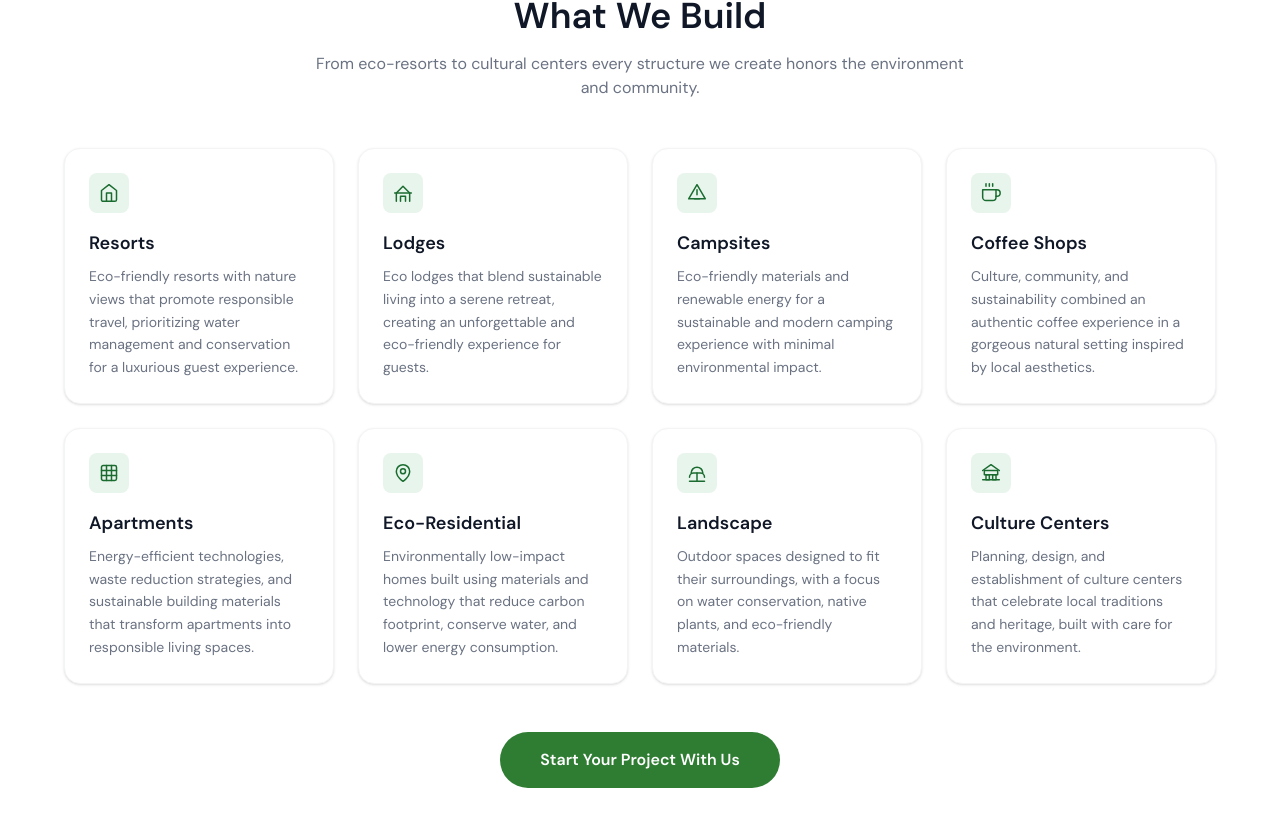
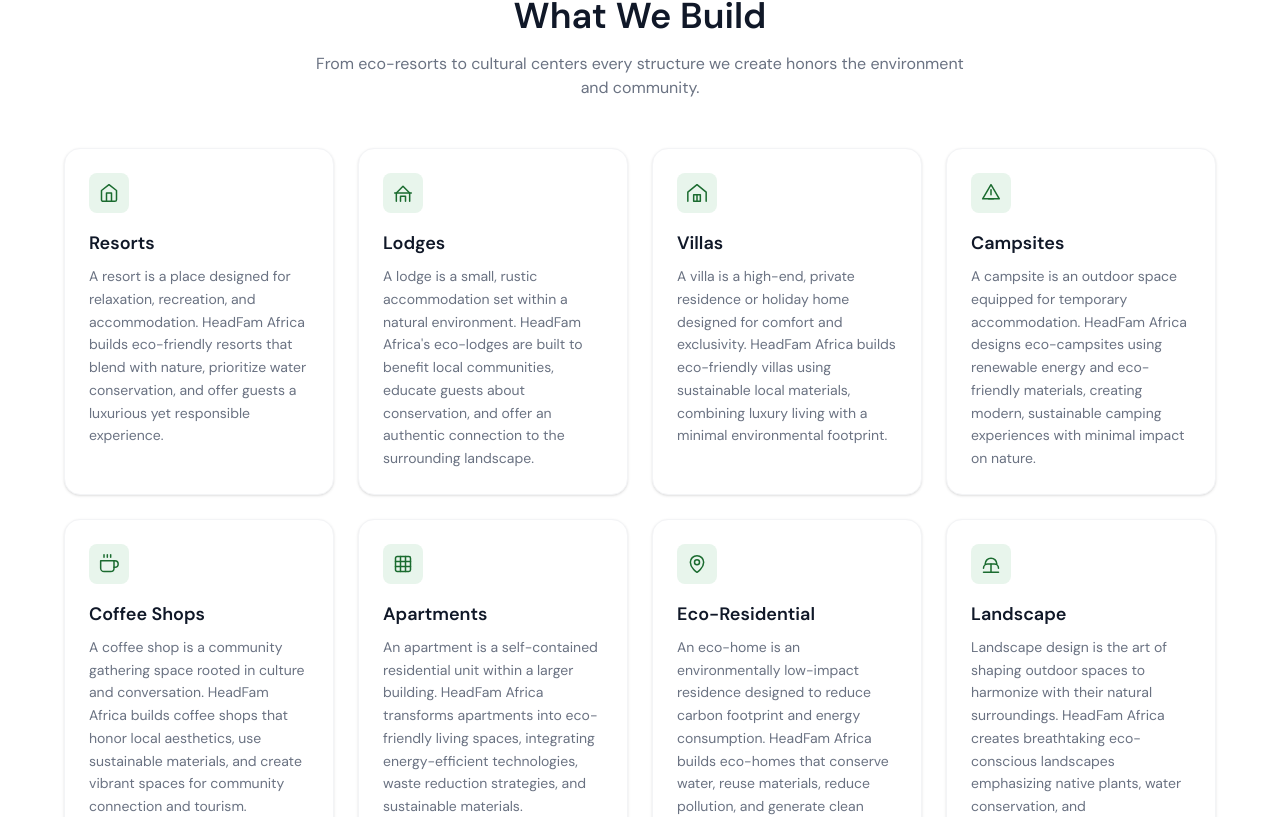
Before and after one commit to muhorakeye/Headfam, a React (Vite) app: page / in a window 1280 px wide. Shown: the part 1051-1868 px from the top of the page. Built offline with nearby package versions, Linux system fonts and the light colour scheme.

Commit message:
feat(content): add Villa to WhatWeBuild/EcoServices/ArchServices, update service descriptions, add contact on hero last slide, add forest/mountain specialization to WhoWeAre

```diff
--- a/src/components/sections/Home/WhatWeBuild.tsx
+++ b/src/components/sections/Home/WhatWeBuild.tsx
@@ -14,7 +14,7 @@
   {
     title: 'Resorts',
     description:
-      'Eco-friendly resorts with nature views that promote responsible travel, prioritizing water management and conservation for a luxurious guest experience.',
+      'A resort is a place designed for relaxation, recreation, and accommodation. HeadFam Africa builds eco-friendly resorts that blend with nature, prioritize water conservation, and offer guests a luxurious yet responsible experience.',
     icon: (
       <svg viewBox="0 0 24 24" fill="none" stroke="currentColor" strokeWidth="1.8" strokeLinecap="round" strokeLinejoin="round" className="w-5 h-5 text-forest">
         <path d="M3 9l9-7 9 7v11a2 2 0 0 1-2 2H5a2 2 0 0 1-2-2z" />
@@ -25,7 +25,7 @@
   {
     title: 'Lodges',
     description:
-      'Eco lodges that blend sustainable living into a serene retreat, creating an unforgettable and eco-friendly experience for guests.',
+      'A lodge is a small, rustic accommodation set within a natural environment. HeadFam Africa\'s eco-lodges are built to benefit local communities, educate guests about conservation, and offer an authentic connection to the surrounding landscape.',
     icon: (
       <svg viewBox="0 0 24 24" fill="none" stroke="currentColor" strokeWidth="1.8" strokeLinecap="round" strokeLinejoin="round" className="w-5 h-5 text-forest">
         <path d="M4 22V12L12 4l8 8v10" />
@@ -35,9 +35,21 @@
     ),
   },
   {
+    title: 'Villas',
+    description:
+      'A villa is a high-end, private residence or holiday home designed for comfort and exclusivity. HeadFam Africa builds eco-friendly villas using sustainable local materials, combining luxury living with a minimal environmental footprint.',
+    icon: (
+      <svg viewBox="0 0 24 24" fill="none" stroke="currentColor" strokeWidth="1.8" strokeLinecap="round" strokeLinejoin="round" className="w-5 h-5 text-forest">
+        <path d="M1 22V11L12 2l11 9v11" />
+        <rect x="8" y="14" width="8" height="8" />
+        <line x1="12" y1="14" x2="12" y2="22" />
+      </svg>
+    ),
+  },
+  {
     title: 'Campsites',
     description:
-      'Eco-friendly materials and renewable energy for a sustainable and modern camping experience with minimal environmental impact.',
+      'A campsite is an outdoor space equipped for temporary accommodation. HeadFam Africa designs eco-campsites using renewable energy and eco-friendly materials, creating modern, sustainable camping experiences with minimal impact on nature.',
     icon: (
       <svg viewBox="0 0 24 24" fill="none" stroke="currentColor" strokeWidth="1.8" strokeLinecap="round" strokeLinejoin="round" className="w-5 h-5 text-forest">
         <polygon points="12 2 2 19 22 19" />
@@ -49,7 +61,7 @@
   {
     title: 'Coffee Shops',
     description:
-      'Culture, community, and sustainability combined an authentic coffee experience in a gorgeous natural setting inspired by local aesthetics.',
+      'A coffee shop is a community gathering space rooted in culture and conversation. HeadFam Africa builds coffee shops that honor local aesthetics, use sustainable materials, and create vibrant spaces for community connection and tourism.',
     icon: (
       <svg viewBox="0 0 24 24" fill="none" stroke="currentColor" strokeWidth="1.8" strokeLinecap="round" strokeLinejoin="round" className="w-5 h-5 text-forest">
         <path d="M18 8h1a4 4 0 0 1 0 8h-1" />
@@ -63,7 +75,7 @@
   {
     title: 'Apartments',
     description:
-      'Energy-efficient technologies, waste reduction strategies, and sustainable building materials that transform apartments into responsible living spaces.',
+      'An apartment is a self-contained residential unit within a larger building. HeadFam Africa transforms apartments into eco-friendly living spaces, integrating energy-efficient technologies, waste reduction strategies, and sustainable materials.',
     icon: (
       <svg viewBox="0 0 24 24" fill="none" stroke="currentColor" strokeWidth="1.8" strokeLinecap="round" strokeLinejoin="round" className="w-5 h-5 text-forest">
         <rect x="3" y="3" width="18" height="18" rx="2" />
@@ -77,7 +89,7 @@
   {
     title: 'Eco-Residential',
     description:
-      'Environmentally low-impact homes built using materials and technology that reduce carbon footprint, conserve water, and lower energy consumption.',
+      'An eco-home is an environmentally low-impact residence designed to reduce carbon footprint and energy consumption. HeadFam Africa builds eco-homes that conserve water, reuse materials, reduce pollution, and generate clean energy.',
     icon: (
       <svg viewBox="0 0 24 24" fill="none" stroke="currentColor" strokeWidth="1.8" strokeLinecap="round" strokeLinejoin="round" className="w-5 h-5 text-forest">
         <path d="M12 22s8-5 8-12A8 8 0 0 0 4 10c0 7 8 12 8 12z" />
@@ -88,7 +100,7 @@
   {
     title: 'Landscape',
     description:
-      'Outdoor spaces designed to fit their surroundings, with a focus on water conservation, native plants, and eco-friendly materials.',
+      'Landscape design is the art of shaping outdoor spaces to harmonize with their natural surroundings. HeadFam Africa creates breathtaking eco-conscious landscapes emphasizing native plants, water conservation, and environmentally friendly materials.',
     icon: (
       <svg viewBox="0 0 24 24" fill="none" stroke="currentColor" strokeWidth="1.8" strokeLinecap="round" strokeLinejoin="round" className="w-5 h-5 text-forest">
         <path d="M12 22V12" />
@@ -101,7 +113,7 @@
   {
     title: 'Culture Centers',
     description:
-      'Planning, design, and establishment of culture centers that celebrate local traditions and heritage, built with care for the environment.',
+      'A culture center is a space that promotes and preserves the arts, heritage, and traditions of a community. HeadFam Africa designs and builds culture centers that celebrate local identity in an environmentally responsible and inclusive way.',
     icon: (
       <svg viewBox="0 0 24 24" fill="none" stroke="currentColor" strokeWidth="1.8" strokeLinecap="round" strokeLinejoin="round" className="w-5 h-5 text-forest">
         <line x1="2" y1="20" x2="22" y2="20" />
--- a/src/components/sections/ecoconstruction/EcoServices.tsx
+++ b/src/components/sections/ecoconstruction/EcoServices.tsx
@@ -40,6 +40,15 @@
   },
   {
     id: 2,
+    title: 'Villas',
+    short: 'High-end eco-friendly private residences',
+    description: 'A villa is a high-end private residence or holiday home built for comfort, exclusivity, and style. HeadFam Africa constructs eco-friendly villas using sustainable local materials and energy-efficient systems, delivering luxury living that respects the environment and uplifts the surrounding community.',
+    detail1: { label: 'Best for', value: 'Private homeowners, holiday home developers, luxury hospitality' },
+    detail2: { label: 'Key feature', value: 'Luxury finishes, sustainable materials, low carbon footprint' },
+    svg: (<svg width="28" height="28" viewBox="0 0 24 24" fill="none" stroke="currentColor" strokeWidth="2"><path d="M3 9l9-7 9 7v11a2 2 0 0 1-2 2H5a2 2 0 0 1-2-2z"/><polyline points="9 22 9 12 15 12 15 22"/></svg>),
+  },
+  {
+    id: 3,
     title: 'Campsites',
     short: 'Modern eco-friendly camping experiences',
     description: "HeadFam Africa's eco campsites use eco-friendly materials and renewable energy for a sustainable and modern camping experience with minimal environmental impact.",
@@ -48,7 +57,7 @@
     svg: (<svg width="28" height="28" viewBox="0 0 24 24" fill="none" stroke="currentColor" strokeWidth="2"><path d="M20 21l-8-18-8 18"/><line x1="4.8" y1="15" x2="19.2" y2="15"/></svg>),
   },
   {
-    id: 3,
+    id: 4,
     title: 'Coffee Shops',
     short: 'Culture, community and sustainability',
     description: "HeadFam Africa's Kinigi coffee shop brings together culture, community, and sustainability. It offers an authentic coffee experience in a beautiful natural setting built around local aesthetics.",
@@ -57,7 +66,7 @@
     svg: (<svg width="28" height="28" viewBox="0 0 24 24" fill="none" stroke="currentColor" strokeWidth="2"><path d="M17 8h1a4 4 0 0 1 0 8h-1"/><path d="M3 8h14v9a4 4 0 0 1-4 4H7a4 4 0 0 1-4-4V8z"/><line x1="6" y1="1" x2="6" y2="4"/><line x1="10" y1="1" x2="10" y2="4"/><line x1="14" y1="1" x2="14" y2="4"/></svg>),
   },
   {
-    id: 4,
+    id: 5,
     title: 'Apartments',
     short: 'Energy-efficient sustainable living spaces',
     description: 'HeadFam Africa helps apartment complexes adopt energy-efficient technologies, waste reduction strategies, and sustainable building materials, turning units into low-impact living spaces.',
@@ -66,7 +75,7 @@
     svg: (<svg width="28" height="28" viewBox="0 0 24 24" fill="none" stroke="currentColor" strokeWidth="2"><rect x="2" y="3" width="20" height="14" rx="2" ry="2"/><line x1="8" y1="21" x2="16" y2="21"/><line x1="12" y1="17" x2="12" y2="21"/></svg>),
   },
   {
-    id: 5,
+    id: 6,
     title: 'Eco-Residential',
     short: "Low-impact homes for Rwanda's future",
     description: 'HeadFam Africa designs, builds, and maintains eco-homes that address real needs: water conservation, waste recycling, pollution control, energy generation, and lower CO2 output.',
@@ -75,7 +84,7 @@
     svg: (<svg width="28" height="28" viewBox="0 0 24 24" fill="none" stroke="currentColor" strokeWidth="2"><path d="M12 22s-8-4.5-8-11.8A8 8 0 0 1 12 2a8 8 0 0 1 8 8.2c0 7.3-8 11.8-8 11.8z"/><circle cx="12" cy="10" r="3"/></svg>),
   },
   {
-    id: 6,
+    id: 7,
     title: 'Landscape',
     short: 'Breathtaking eco-conscious outdoor spaces',
     description: 'HeadFam Africa designs landscapes that combine visual character with ecological care. Every space we create works with its surroundings, using native plants and water-conscious techniques.',
@@ -84,7 +93,7 @@
     svg: (<svg width="28" height="28" viewBox="0 0 24 24" fill="none" stroke="currentColor" strokeWidth="2"><path d="M17 8C8 10 5.9 16.17 3.82 22"/><path d="M9.1 17.4C9.7 14 12 11 17 8c1 5-1 9-8 9.4z"/></svg>),
   },
   {
-    id: 7,
+    id: 8,
     title: 'Culture Centers',
     short: 'Spaces that celebrate culture responsibly',
     description: 'HeadFam Africa helps plan, design, and establish culture centers and touristic sites that celebrate local traditions and identity, built with care for the environment.',
--- a/src/data/stats.ts
+++ b/src/data/stats.ts
@@ -19,7 +19,7 @@
     description: 'Skilled workers hired from surrounding communities across Rwanda',
   },
   {
-    value: '10+',
+    value: '12+',
     label: 'Years of Experience',
     description: 'Pioneering eco-construction techniques across East Africa',
   },
```
Also changed, not shown: src/components/sections/Home/HeroCarousel.tsx (+23 -0 lines), src/components/sections/architecture/ArchServices.tsx (+12 -3 lines), src/pages/about/WhoWeAre.tsx (+17 -0 lines), 1 other file (tests, documents, lock files or other folders).
